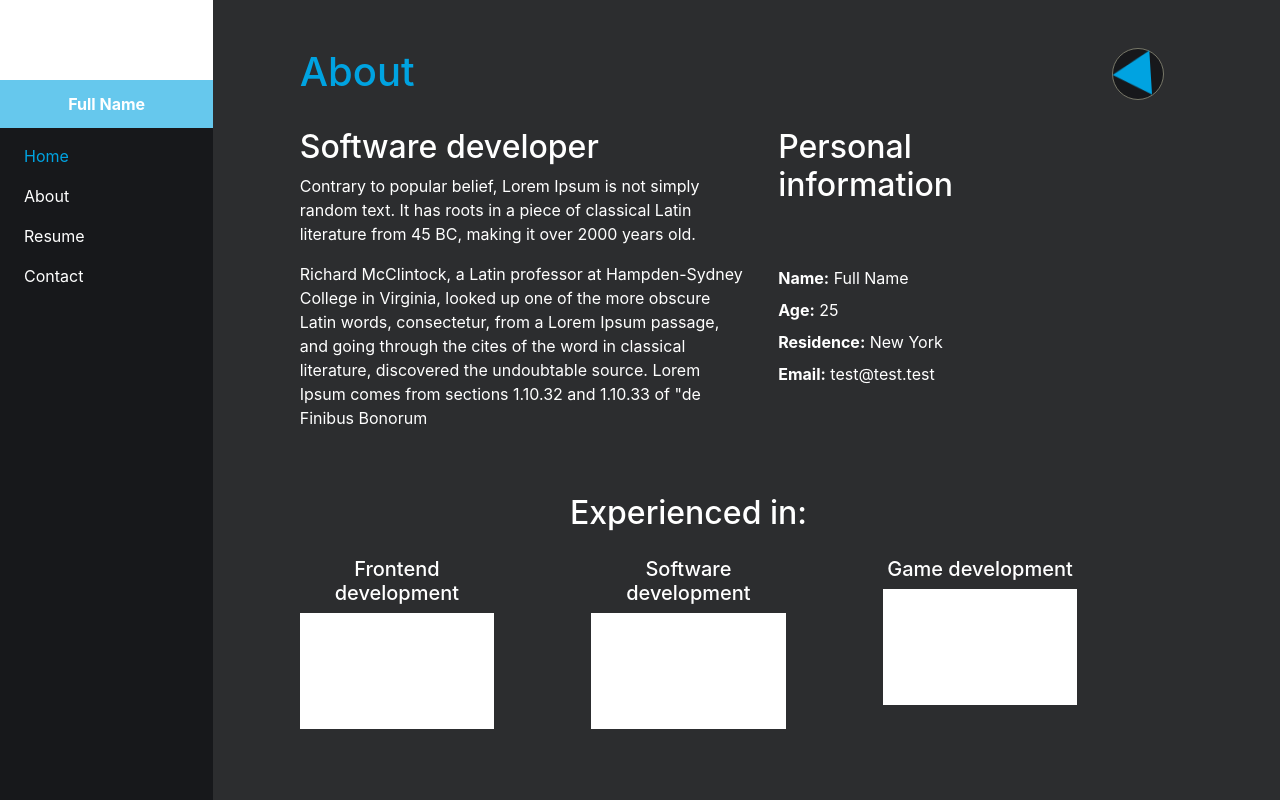
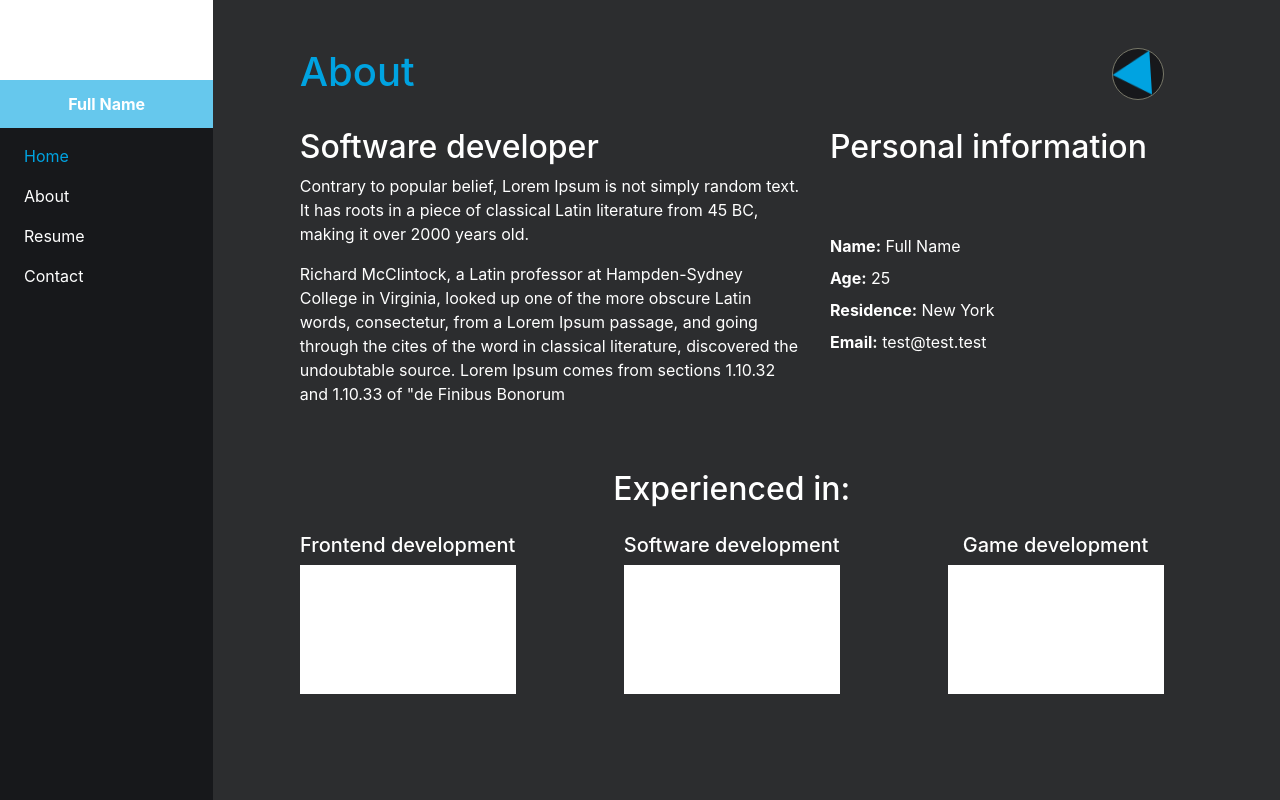
Before and after one commit to ObradovicZ/CV, a React (Create React App) app: page /about in a window 1280 px wide. Built offline with nearby package versions, Linux system fonts and the light colour scheme.

Commit message:
- More optimization - Some gentle touches for sidebar

```diff
--- a/src/components/pages/About.tsx
+++ b/src/components/pages/About.tsx
@@ -12,7 +12,11 @@ function About(props: any) {
     ]
     return (
         <div className={'w-100'}>
-            <Col xl={{span: 9, offset: 1}} lg={{span: 9, offset: 1}} className={'d-flex mb-5'}>
+            <Col xl={{span: 10, offset: 1}}
+                 lg={{span: 10, offset: 1}}
+                 md={{span: 11, offset: 1}}
+                 sm={{span: 12, offset: 0}}
+                 className={'d-flex mb-5'}>
                 <Row className={'flex-column max-width-60'}>
                     <h2>Software developer</h2>
                     <p>Contrary to popular belief, Lorem Ipsum is not simply random text. It has roots in a piece of
@@ -34,7 +38,11 @@ function About(props: any) {
                     </div>
                 </Row>
             </Col>
-            <Col xl={{span: 9, offset: 1}} lg={{span: 9, offset: 1}} className={'mb-4'}>
+            <Col xl={{span: 10, offset: 1}}
+                 lg={{span: 10, offset: 1}}
+                 md={{span: 11, offset: 1}}
+                 sm={{span: 12, offset: 0}}
+                 className={'mb-4'}>
                 <h2 className={'w-100 text-center mb-4'}>Experienced in: </h2>
                 <Row className={'justify-content-between'}>
                     <AboutExperience text={'Frontend development'} image={Placeholder}/>
--- a/src/components/pages/Contact.tsx
+++ b/src/components/pages/Contact.tsx
@@ -3,7 +3,11 @@ import {Col} from 'react-bootstrap';
 
 function Contact(props: any) {
     return (
-        <Col xl={{span: 9, offset: 1}} lg={{span: 8, offset: 2}} className={'mb-4 mt-5 justify-content-center'}>
+        <Col xl={{span: 10, offset: 1}}
+             lg={{span: 10, offset: 1}}
+             md={{span: 11, offset: 1}}
+             sm={{span: 12, offset: 0}}
+             className={'mb-4 mt-5 justify-content-center'}>
             <h3 className={'w-100 text-center mb-4'}>Let's talk.</h3>
             <div className={'w-100'}>
                 <form>
--- a/src/sass/01-pages/Resume.scss
+++ b/src/sass/01-pages/Resume.scss
@@ -51,9 +51,11 @@ $chronology-circle-size: 16px;
   left: -($chronology-circle-size);
   bottom: -($chronology-circle-size);
   font-weight: bold;
+  border-bottom:1px solid $third-color;
   @media (min-width: 576px) {
     left: -(3*$chronology-circle-size);
     bottom: -($chronology-circle-size/2);
+    border:none;
   }
 }
 .chronology-text-top{
@@ -63,8 +65,10 @@ $chronology-circle-size: 16px;
   top: -($chronology-circle-size);
   left: -($chronology-circle-size);
   font-weight: bold;
+  border-bottom:1px solid $third-color;
   @media (min-width: 576px) {
     top: -($chronology-circle-size/2);
     left: -(3*$chronology-circle-size);
+    border:none;
   }
 }
```
